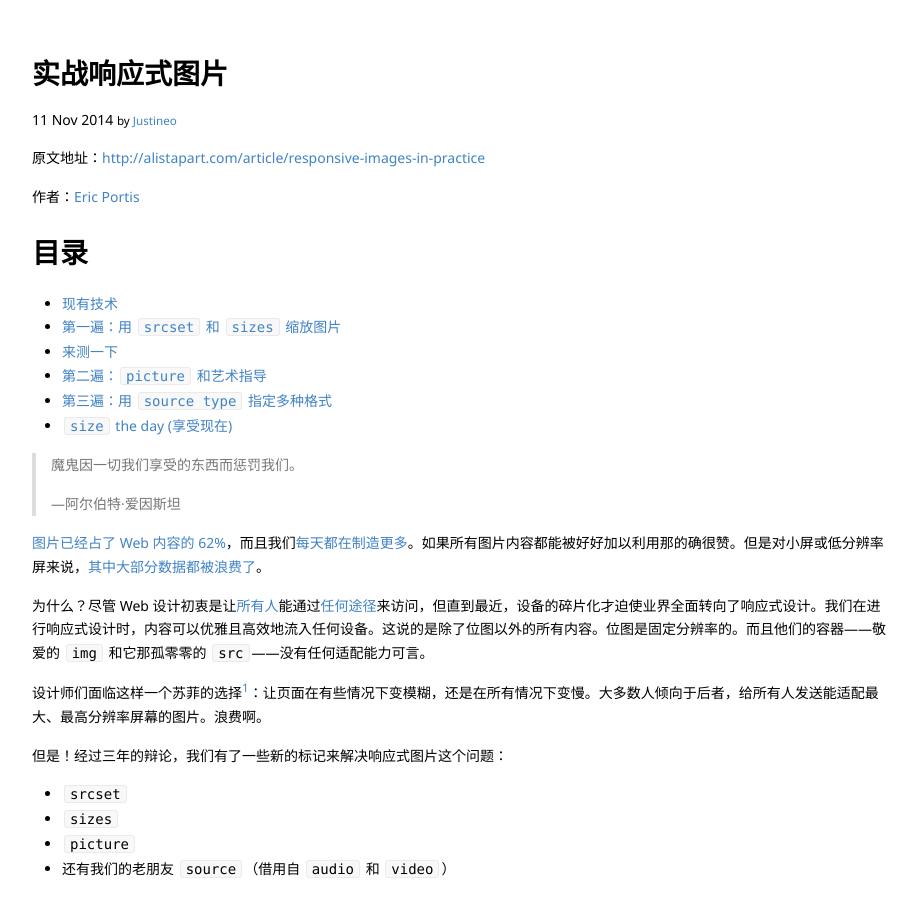
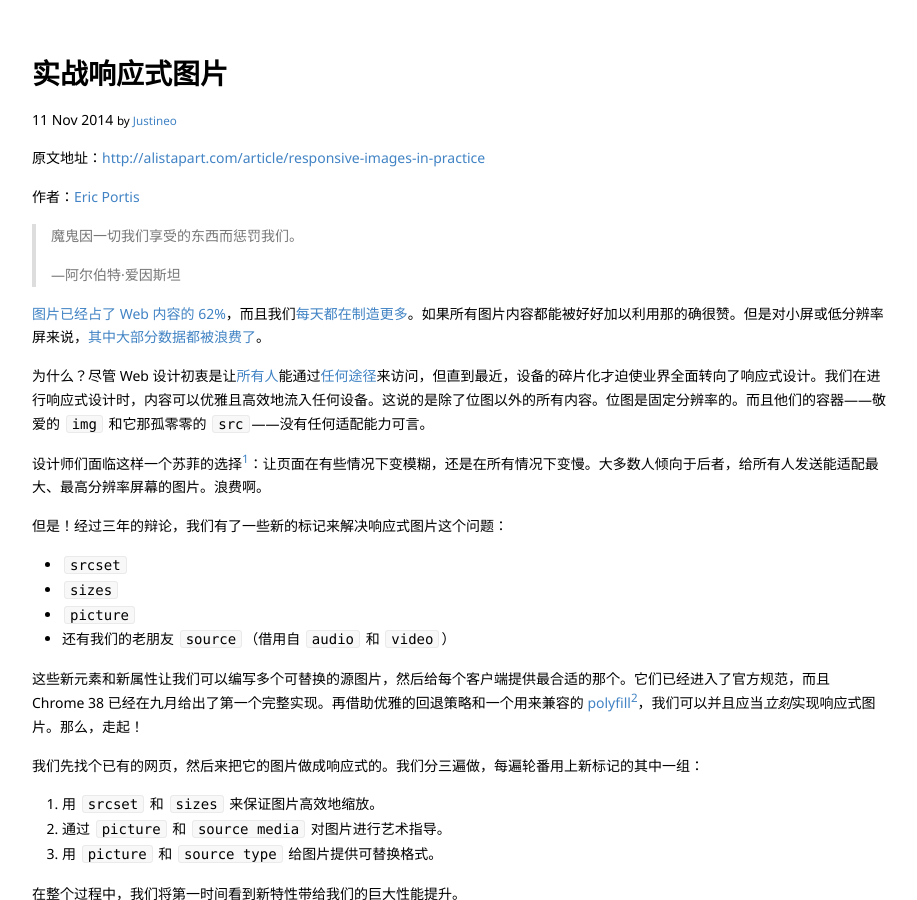
Before and after one commit to ecomfe/blog, a Jekyll site: the page built from _posts/2014-11-11-responsive-images-in-practice.md, in a window 1280 px wide and 900 px high. Shown: the whole window, without its empty margins (181-1098 px from the left). Built offline with Jekyll 4.4.1, drawn with Linux system fonts in a browser that asks for light colours; comment, search, counter and statistics services are not loaded.

Commit message:
remove toc

```diff
--- a/_config.yml
+++ b/_config.yml
@@ -16,4 +16,4 @@ post_defaults:
 
 kramdown:
   input: GFM
-  transliterated_header_ids: true
+  auto_ids: false
--- a/_posts/2014-11-11-responsive-images-in-practice.md
+++ b/_posts/2014-11-11-responsive-images-in-practice.md
@@ -8,11 +8,6 @@ author: Justineo
 
 作者：[Eric Portis](http://alistapart.com/author/eportis)
 
-# 目录
-{:.no_toc}
-
-* 目录内容
-{:toc}
 
 > 魔鬼因一切我们享受的东西而惩罚我们。
 >
```
